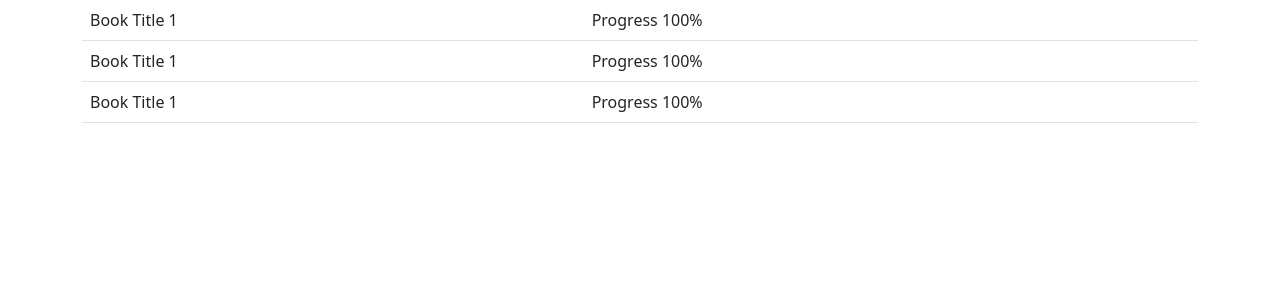
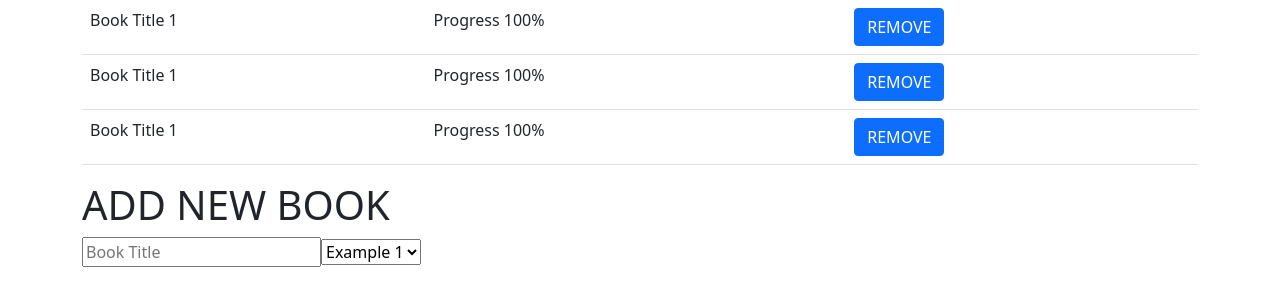
Before and after one commit to mike2611/book-store, a React (Create React App) app: page / in a window 1280 px wide. Shown: the top 306 px of the page. Built offline with nearby package versions, Linux system fonts and the light colour scheme.

Commit message:
Add FormBook.js

```diff
--- a/src/components/Book.js
+++ b/src/components/Book.js
@@ -6,6 +6,9 @@ const Book = () => (
     <td>
       Progress 100%
     </td>
+    <td>
+      <button className='btn btn-primary'>REMOVE</button>
+    </td>
   </>
 )
 
--- a/src/components/Books.js
+++ b/src/components/Books.js
@@ -1,27 +1,29 @@
+import Table from 'react-bootstrap/Table';
 import React, { useState } from 'react';
-import Table from 'react-bootstrap/Table';
 import Book from './Book';
+import FormBook from './FormBook';
 
 
 const Books = () => {
   const [books] = useState(
     [
-      { idBook: 0,title: 'Book 1 Title',progress: '80%'},
-      { idBook: 1,title: 'Book 2 Title',progress: '60%'},
-      { idBook: 2,title: 'Book 3 Title',progress: '50%'},
+      { idBook: 0,TitleBook: ''},
+      { idBook: 0,TitleBook: ''},
+      { idBook: 0,TitleBook: ''},
     ]
   );
   return (
     <div className='container'>
       <Table>
         <tbody>
-          {books.map(() =>
+          {books.map((book) =>
             <tr>
               <Book/>
             </tr>
           )}
         </tbody>
       </Table>
+      <FormBook />
     </div>
   )
 }
--- /dev/null
+++ b/src/components/FormBook.js
@@ -0,0 +1,13 @@
+const FormBook = () => (
+  <form>
+    <h1>ADD NEW BOOK</h1>
+    <input type="text" placeholder="Book Title"></input>
+    <select placeholder="Category">
+        <option>Example 1</option>
+        <option>Example 2</option>
+        <option>Example 3</option>
+    </select>
+  </form>
+)
+
+  export default (FormBook);
--- a/src/index.js
+++ b/src/index.js
@@ -7,7 +7,7 @@ import 'bootstrap/dist/css/bootstrap.min.css';
 
 ReactDOM.render(
   <React.StrictMode>
-    <App />
+      <App />
   </React.StrictMode>,
   document.getElementById('root')
 );
```
